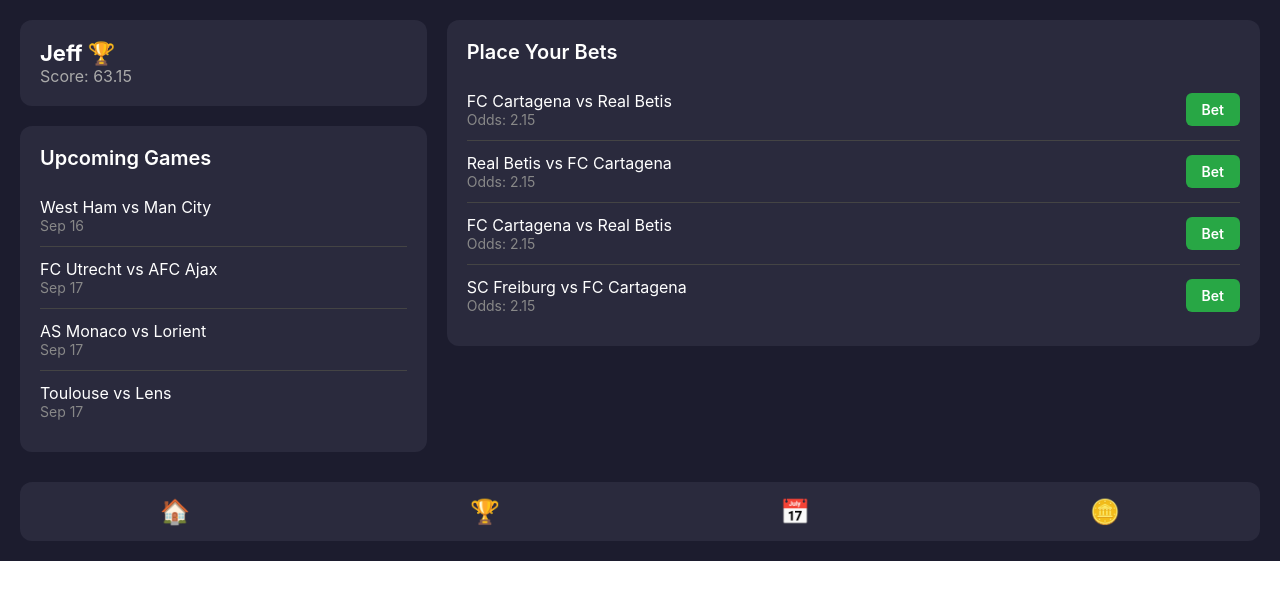
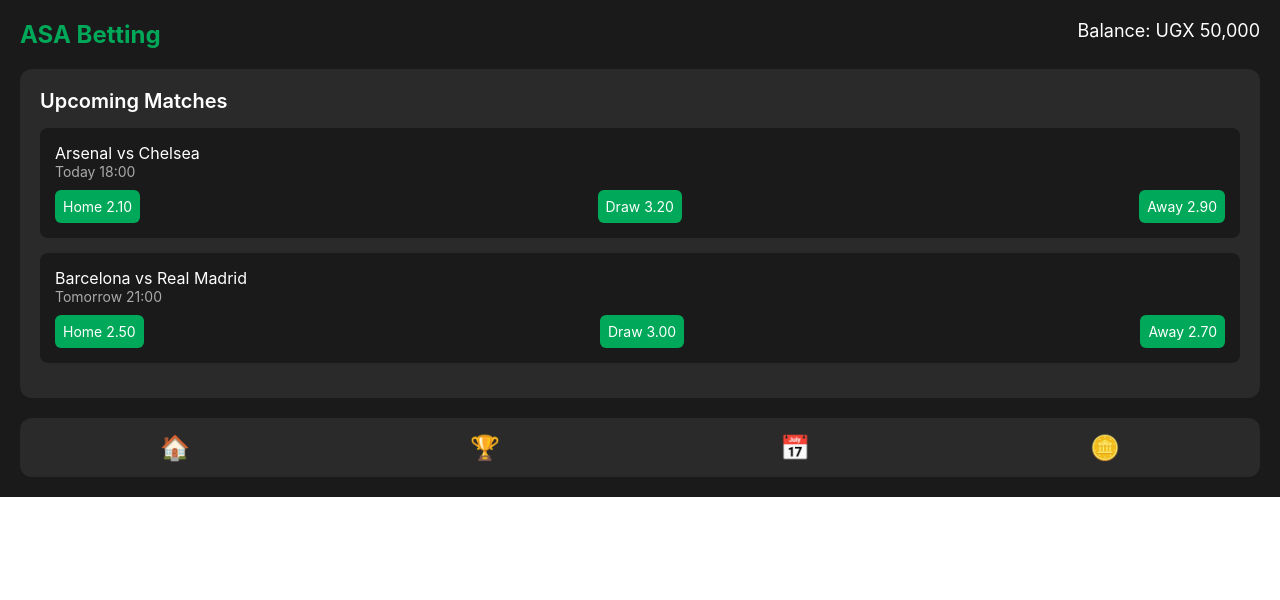
Before and after one commit to bwanswa/asa-web, a Next.js app: page / in a window 1280 px wide. Shown: the top 600 px of the page. Built offline with nearby package versions, Linux system fonts and the light colour scheme.

Commit message:
Update page.tsx

```diff
--- a/app/page.tsx
+++ b/app/page.tsx
@@ -3,130 +3,44 @@
 
 export default function Home() {
   return (
-    <ScrollView style={{ flex: 1, backgroundColor: "#1c1c2e", padding: 20 }}>
-      {/* Main Layout */}
-      <View
-        style={{
-          flexDirection: "row",
-          gap: 20,
-          flexWrap: "wrap",
-        }}
-      >
-        {/* LEFT COLUMN */}
-        <View style={{ flex: 1, minWidth: 300 }}>
-          {/* User Info */}
-          <View
-            style={{
-              backgroundColor: "#2a2a3d",
-              padding: 20,
-              borderRadius: 12,
-              marginBottom: 20,
-            }}
-          >
-            <Text style={{ fontSize: 22, fontWeight: "bold", color: "#fff" }}>
-              Jeff 🏆
-            </Text>
-            <Text style={{ fontSize: 16, color: "#aaa" }}>Score: 63.15</Text>
+    <ScrollView style={{ flex: 1, backgroundColor: "#1A1A1A", padding: 20 }}>
+      {/* Header */}
+      <View style={{ flexDirection: "row", justifyContent: "space-between", marginBottom: 20 }}>
+        <Text style={{ fontSize: 24, fontWeight: "bold", color: "#00A859" }}>ASA Betting</Text>
+        <Text style={{ fontSize: 18, color: "#fff" }}>Balance: UGX 50,000</Text>
       </View>
 
-          {/* Upcoming Games */}
-          <View
-            style={{
-              backgroundColor: "#2a2a3d",
-              padding: 20,
-              borderRadius: 12,
-            }}
-          >
+      {/* Upcoming Matches */}
+      <View style={{ backgroundColor: "#2A2A2A", padding: 20, borderRadius: 12, marginBottom: 20 }}>
         <Text style={{ fontSize: 20, fontWeight: "600", color: "#fff", marginBottom: 15 }}>
-              Upcoming Games
+          Upcoming Matches
         </Text>
-
         {[
-              { teams: "West Ham vs Man City", date: "Sep 16" },
-              { teams: "FC Utrecht vs AFC Ajax", date: "Sep 17" },
-              { teams: "AS Monaco vs Lorient", date: "Sep 17" },
-              { teams: "Toulouse vs Lens", date: "Sep 17" },
+          { teams: "Arsenal vs Chelsea", time: "Today 18:00", odds: { home: "2.10", draw: "3.20", away: "2.90" } },
+          { teams: "Barcelona vs Real Madrid", time: "Tomorrow 21:00", odds: { home: "2.50", draw: "3.00", away: "2.70" } },
         ].map((match, index) => (
-              <View
-                key={index}
-                style={{
-                  paddingVertical: 12,
-                  borderBottomWidth: index < 3 ? 1 : 0,
-                  borderBottomColor: "#444",
-                }}
-              >
+          <View key={index} style={{ marginBottom: 15, backgroundColor: "#1A1A1A", padding: 15, borderRadius: 8 }}>
             <Text style={{ fontSize: 16, color: "#fff" }}>{match.teams}</Text>
-                <Text style={{ fontSize: 14, color: "#888" }}>{match.date}</Text>
+            <Text style={{ fontSize: 14, color: "#aaa" }}>{match.time}</Text>
+            <View style={{ flexDirection: "row", justifyContent: "space-between", marginTop: 10 }}>
+              <TouchableOpacity style={{ backgroundColor: "#00A859", padding: 8, borderRadius: 6 }}>
+                <Text style={{ color: "#fff" }}>Home {match.odds.home}</Text>
+              </TouchableOpacity>
+              <TouchableOpacity style={{ backgroundColor: "#00A859", padding: 8, borderRadius: 6 }}>
+                <Text style={{ color: "#fff" }}>Draw {match.odds.draw}</Text>
+              </TouchableOpacity>
+              <TouchableOpacity style={{ backgroundColor: "#00A859", padding: 8, borderRadius: 6 }}>
+                <Text style={{ color: "#fff" }}>Away {match.odds.away}</Text>
+              </TouchableOpacity>
+            </View>
           </View>
         ))}
       </View>
-        </View>
-
-        {/* RIGHT COLUMN */}
-        <View style={{ flex: 2, minWidth: 300 }}>
-          <View
-            style={{
-              backgroundColor: "#2a2a3d",
-              padding: 20,
-              borderRadius: 12,
-            }}
-          >
-            <Text style={{ fontSize: 20, fontWeight: "600", color: "#fff", marginBottom: 15 }}>
-              Place Your Bets
-            </Text>
-
-            {[
-              { match: "FC Cartagena vs Real Betis", odds: "2.15" },
-              { match: "Real Betis vs FC Cartagena", odds: "2.15" },
-              { match: "FC Cartagena vs Real Betis", odds: "2.15" },
-              { match: "SC Freiburg vs FC Cartagena", odds: "2.15" },
-            ].map((bet, index) => (
-              <View
-                key={index}
-                style={{
-                  flexDirection: "row",
-                  justifyContent: "space-between",
-                  alignItems: "center",
-                  paddingVertical: 12,
-                  borderBottomWidth: index < 3 ? 1 : 0,
-                  borderBottomColor: "#444",
-                }}
-              >
-                <View>
-                  <Text style={{ fontSize: 16, color: "#fff" }}>{bet.match}</Text>
-                  <Text style={{ fontSize: 14, color: "#888" }}>Odds: {bet.odds}</Text>
-                </View>
-                <TouchableOpacity
-                  style={{
-                    backgroundColor: "#28a745",
-                    paddingVertical: 8,
-                    paddingHorizontal: 16,
-                    borderRadius: 6,
-                  }}
-                >
-                  <Text style={{ color: "#fff", fontWeight: "600" }}>Bet</Text>
-                </TouchableOpacity>
-              </View>
-            ))}
-          </View>
-        </View>
-      </View>
 
       {/* Bottom Navigation */}
-      <View
-        style={{
-          flexDirection: "row",
-          justifyContent: "space-around",
-          marginTop: 30,
-          paddingVertical: 15,
-          backgroundColor: "#2a2a3d",
-          borderRadius: 12,
-        }}
-      >
+      <View style={{ flexDirection: "row", justifyContent: "space-around", paddingVertical: 15, backgroundColor: "#2A2A2A", borderRadius: 12 }}>
         {["🏠", "🏆", "📅", "🪙"].map((icon, index) => (
-          <Text key={index} style={{ fontSize: 24, color: "#fff" }}>
-            {icon}
-          </Text>
+          <Text key={index} style={{ fontSize: 24, color: "#fff" }}>{icon}</Text>
         ))}
       </View>
     </ScrollView>
```
Lines whose indentation alone changed are shown as unchanged.
